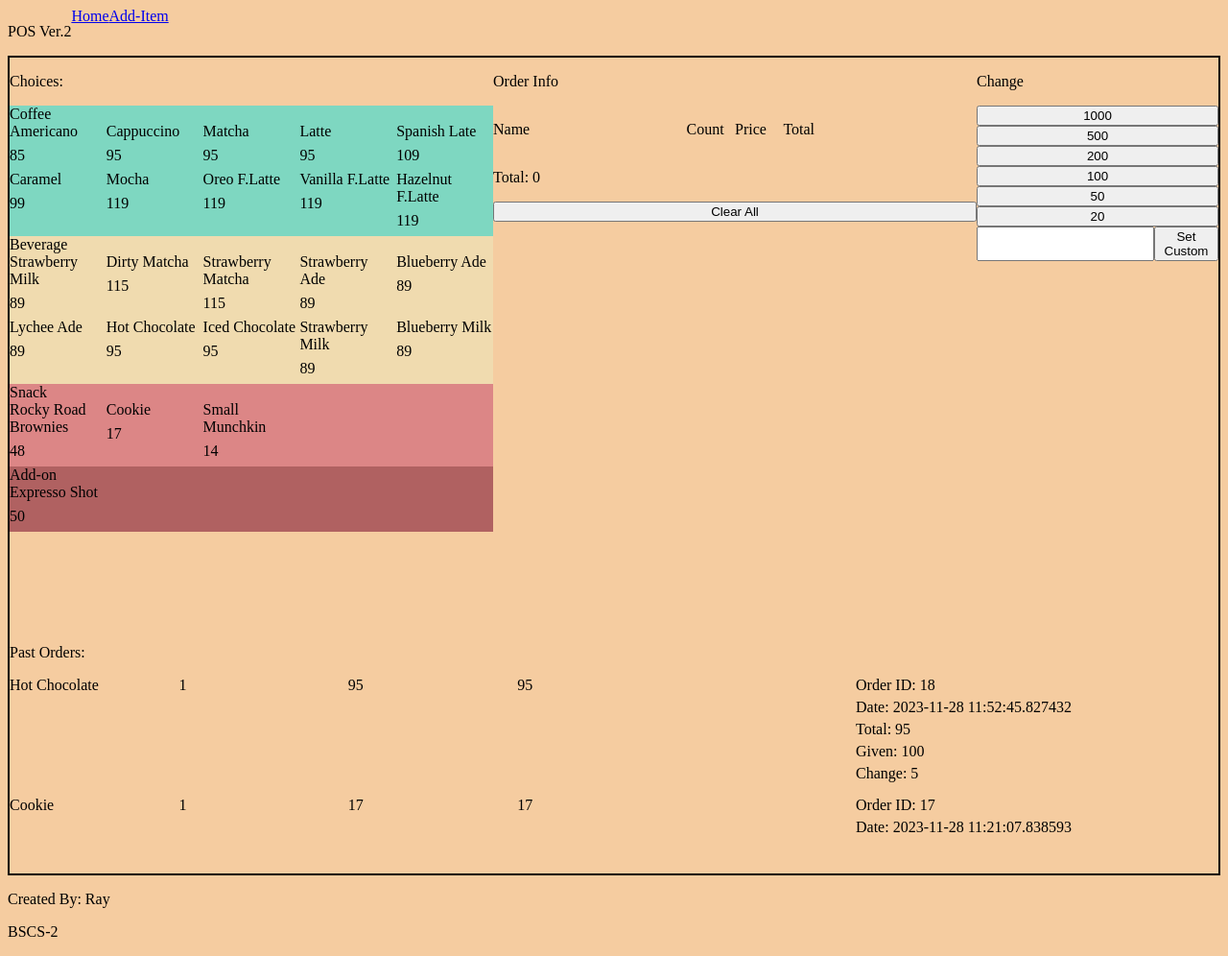
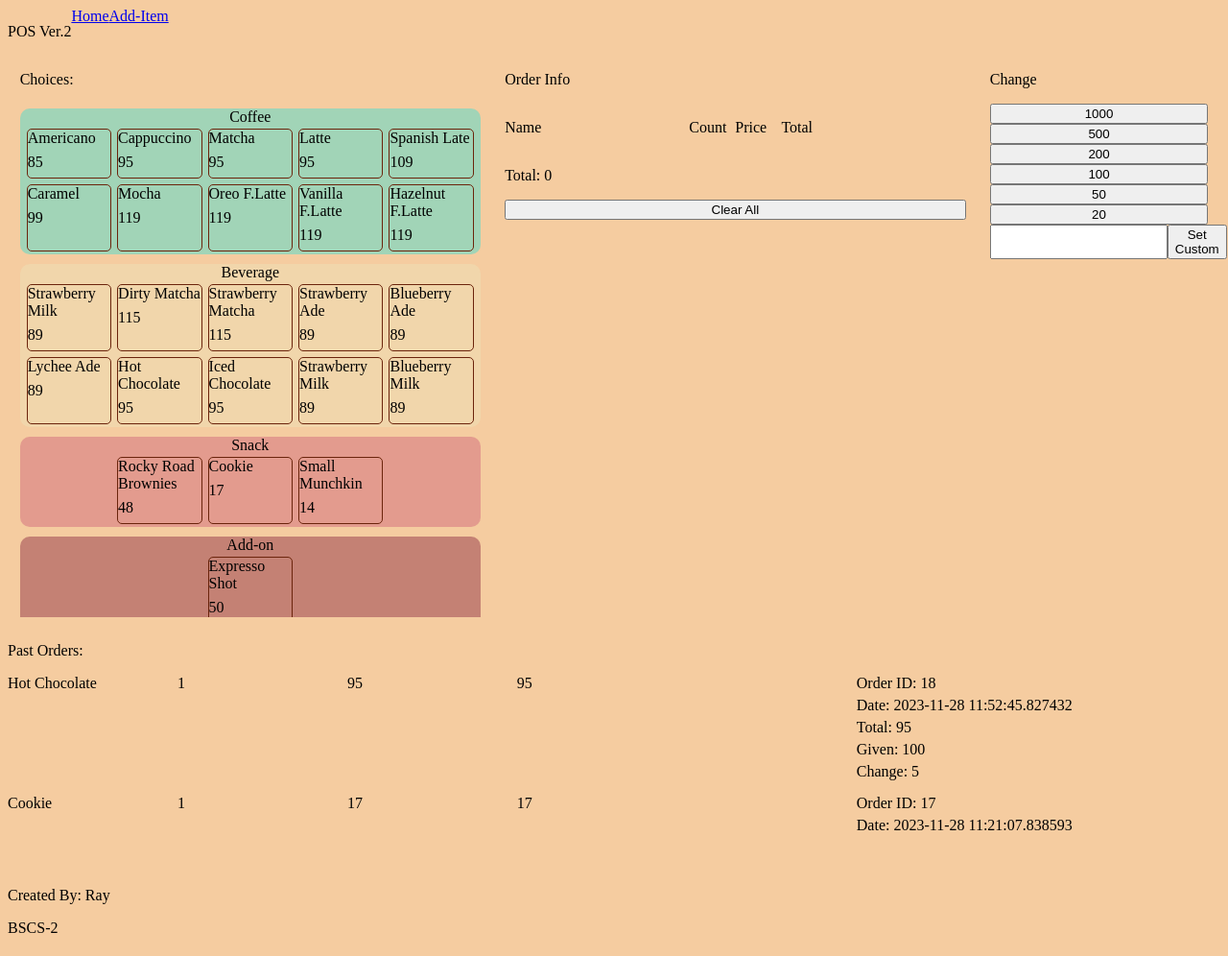
Before and after one commit to DollieSon/POSV2, a PHP site: page / in a window 1280 px wide. Shown: the whole page at 96% size. After the commit the page ends 972 px from the top, so only its background shows below. Run offline with PHP 8.4, Linux system fonts and the light colour scheme; data comes from the database, SQL or seed files in the repository; data that the repository does not hold is empty.

Commit message:
Added Styles

```diff
--- a/Style.css
+++ b/Style.css
@@ -16,24 +16,24 @@
 }
 #Right,#Left,#Mid{
     flex-direction: column;
+    margin-left: 1%;
+    margin-right: 1%;
 }
 
 #Right{
-    width:20%;
+    width:18%;
 }
 #Mid{
-    width:40%;
+    width:38%;
 }
 #Left{
-
-    width:40%;
+    width:38%;
 
 }
 
 
 #MainContent{
     height: 100vh;
-    border: 2px solid black;
 }
 
 .Changecard{
@@ -118,29 +118,46 @@ body{
     margin-bottom: 10px;
 }
 .Item{
-	width: 20%;
+	width: 18%;
+    margin: 3px;
+    border: 1px solid var(--ItemBg);
+    border-radius: 5px;
+
 }
 .itembox{
+    width: 100%;
 	display: flex;
 	flex-wrap: wrap;
+    justify-content: center;
 }
 .itembox p{
     margin-top: 0;
     margin-bottom: 7px;
 }
+
+#Coffee,#Beverage,#Snack,#Add-on{
+    display: flex;
+    flex-direction: column;
+    border-radius: 10px;
+    margin-bottom: 5px;
+    margin-top:  5px;
+    align-items: center;
+    align-content: center;
+}
+
 #Coffee{
-    background-color: rgb(126, 215, 193, 1.0);
+    background-color: rgba(126, 215, 193,.7);
 }
 #Beverage{
-    background-color: rgb(240, 219, 175, 1.0);
+    background-color: rgba(240, 219, 175,.7);
 
 }
 #Snack{
-    background-color: rgb(220, 134, 134);
+    background-color: rgba(220, 134, 134,.7);
 
 }
 #Add-on{
-    background-color: rgb(176, 97, 97);
+    background-color: rgba(176, 97, 97,.7);
 
 }
 
@@ -175,12 +192,29 @@ body{
 .InputBox{
     display: flex;
     flex-direction: column;
-    width: 20%;
+    width: 80%;
+}
+.getitem{
+    display: flex;
+    background-color: var(--BoxBg);
+    padding:15px;
+    margin:10px;
+    width: 30%;
+    justify-content: center;
+    flex-direction: column;
+    align-items: center;
+}
+
+.centercont{
+    display: flex;
+    justify-content: center;
 }
 
 .MenuBox{
     display: flex;
     flex-wrap: wrap;
+    flex-direction: column;
+    align-items: center;
 }
 
 .menuitem{
@@ -199,3 +233,60 @@ body{
     margin-top: 0;
     margin-bottom: 7px;
 }
+
+.Category{
+    display: flex;
+    flex-wrap: wrap;
+    width: 100%;
+}
+
+.CoffeeHeader,.BeverageHeader,.SnackHeader,.Add-onHeader{
+    width: 100%;
+    display: flex;
+    flex-direction: column;
+    align-items: center;
+    margin-bottom: 10px;
+    margin-top: 10px;
+    border-radius: 10px;
+}
+
+.MenuHeader{
+
+}
+
+.CoffeeHeader{
+    background-color: rgba(126, 215, 193, .7);
+}
+.BeverageHeader{
+    background-color: rgba(240, 219, 175, .7);
+}
+.SnackHeader{
+    background-color: rgba(220, 134, 134,.7);
+}
+.Add-onHeader{
+    background-color: rgba(176, 97, 97,.7);
+}
+
+/* width */
+::-webkit-scrollbar {
+  width: 1vh;
+}
+
+/* Track */
+::-webkit-scrollbar-track {
+  background: #f1f1f1;
+}
+
+::-webkit-scrollbar-button{
+    display: none;
+}
+
+/* Handle */
+::-webkit-scrollbar-thumb {
+  background: #888;
+}
+
+/* Handle on hover */
+::-webkit-scrollbar-thumb:hover {
+  background: #555;
+}
--- a/index.php
+++ b/index.php
@@ -62,16 +62,17 @@
         <div id="Left">
           <p>Choices:</p>
           <div class="container" id="cont">
-            <?php foreach ($allitems as $key => $value) {
-                echo "<p class = 'ItemHeader' id = '$key'> $key </p>";
-              ?>
-                <div id="<?php echo $key ?>" class="itembox" onclick="">
+            <?php foreach ($allitems as $key => $value) { ?>
+                <div id = "<?php echo "$key"; ?>">
+                  <p class = 'ItemHeader'> <?php echo $key ?> </p>
+                  <div class="itembox" onclick="">
                     <?php foreach ($value as $ikey => $val) { ?>
                       <div class="Item" onclick="AddItem(<?php echo "$val[Item_ID]"; ?>)">
                         <?php echo "<p>".$val["Item Name"]."</p>";
                         echo "<p>".$val["Price"]."</p>"; ?>
                       </div>
                     <?php } ?>
+                  </div>
                 </div>
 
             <?php } ?>
```
Also changed, not shown: AddItem.php (+39 -4 lines).
